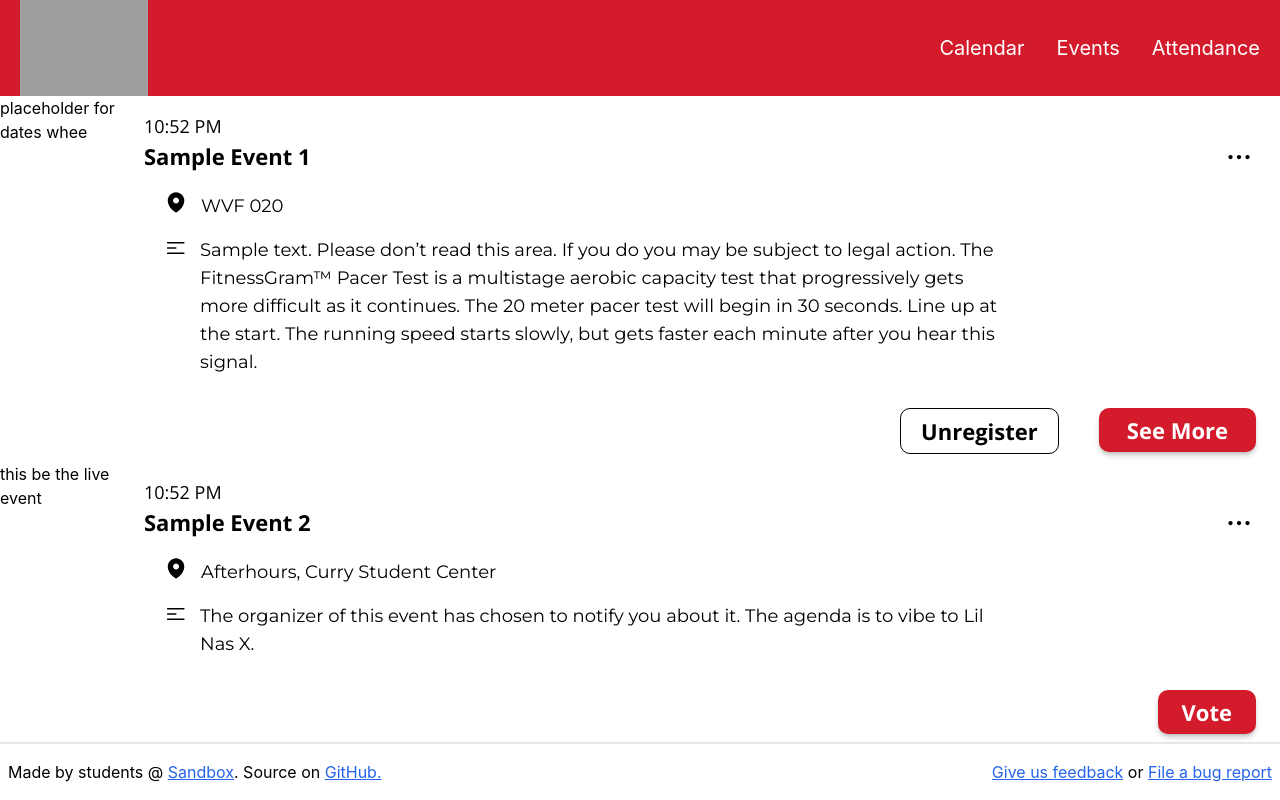
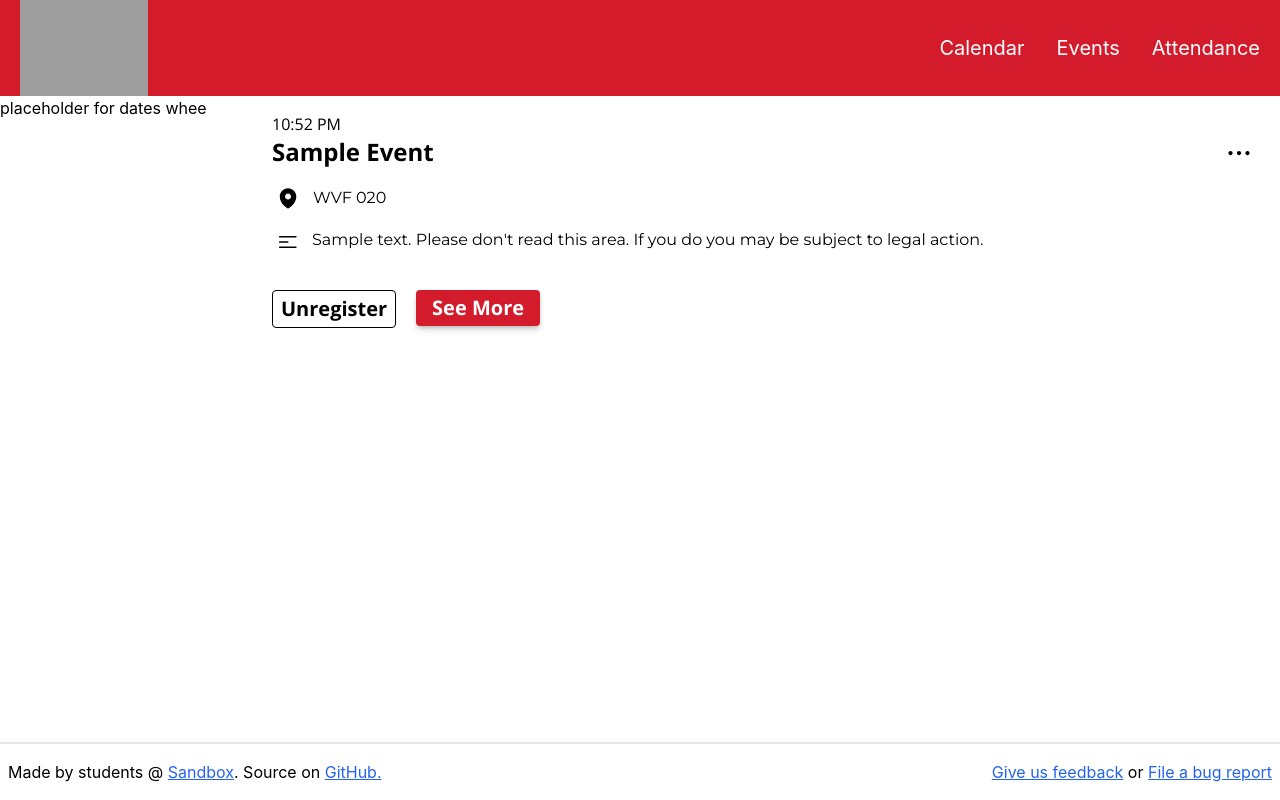
Before and after one commit to sandboxnu/sga-tooling, a React (Create React App) app: page /events in a window 1280 px wide. Built offline with nearby package versions, Linux system fonts and the light colour scheme; grey boxes are pictures that could not be loaded.

Commit message:
revert desktop changes

```diff
--- a/src/App.tsx
+++ b/src/App.tsx
@@ -8,30 +8,18 @@ import EventCard from "./components/EventCard";
 function App() {
   return (
     <>
-      <div className="flex min-h-screen flex-col justify-start">
       <Menu />
       <div className="flex flex-row">
-          <div className="w-1/5 md:w-[10%]">placeholder for dates whee</div>
+        <div className="w-1/5">placeholder for dates whee</div>
         <EventCard
           startTime={new Date()}
-            name="Sample Event 1"
+          name="Sample Event"
           location="WVF 020"
-            description="Sample text. Please don’t read this area. If you do you may be subject to legal action. The FitnessGram™ Pacer Test is a multistage aerobic capacity test that progressively gets more difficult as it continues. The 20 meter pacer test will begin in 30 seconds. Line up at the start. The running speed starts slowly, but gets faster each minute after you hear this signal."
+          description="Sample text. Please don't read this area. If you do you may be subject to legal action."
           live={false}
         />
       </div>
-        <div className="flex flex-row">
-          <div className="w-1/5 md:w-[10%]">this be the live event</div>
-          <EventCard
-            startTime={new Date()}
-            name="Sample Event 2"
-            location="Afterhours, Curry Student Center"
-            description="The organizer of this event has chosen to notify you about it. The agenda is to vibe to Lil Nas X."
-            live={true}
-          />
-        </div>
       <Footer />
-      </div>
     </>
   );
 }
--- a/src/components/EventCard.tsx
+++ b/src/components/EventCard.tsx
@@ -40,12 +40,12 @@ const EventCard = ({
 
   return (
     <>
-      <div className="pl-4 pt-4 pr-6 w-4/5 md:w-[90%]">
-        <span className="font-sans md:text-lg">
+      <div className="pl-4 pt-4 pr-6 w-4/5">
+        <span className="font-sans">
           {startTimeString + (endTime ? " to " + endTimeString : "")}
         </span>
         <div className="flex flex-row justify-between items-start mb-4">
-          <div className="not-italic font-bold text-2xl leading-8 font-sans break-words w-4/5 md:pr-64 md:text-[22px]">
+          <div className="not-italic font-bold text-2xl leading-8 font-sans break-words w-4/5">
             {name}
           </div>
           <img
@@ -54,30 +54,28 @@ const EventCard = ({
             aria-label="Open Event Card details"
           />
         </div>
-        <div className="flex flex-row items-start mb-4 md:ml-4">
+        <div className="flex flex-row items-start mb-4">
           <img src={PinSVG} alt="Pin svg" className="p-1 pt-0" />
-          <span className="text-body-mobile pl-2 pr-8 pt-0.5 font-montserrat break-words w-full md:pr-64 md:text-lg">
+          <span className="text-body-mobile pl-2 pr-12 pt-0.5 font-montserrat break-words w-full">
             {location}
           </span>
         </div>
-        <div className="flex flex-row items-start mb-6 md:ml-4">
+        <div className="flex flex-row items-start mb-6">
           <img src={TextIconSVG} alt="TextIcon svg" className="p-1 pt-0" />
-          <p className="text-body-mobile pl-2 pr-8 font-montserrat break-words w-full md:pr-64 md:text-lg">
+          <p className="text-body-mobile pl-2 pr-12 font-montserrat break-words w-full">
             {description}
           </p>
         </div>
 
-        <div className="flex flex-row flex-wrap justify-end">
+        <div className="flex flex-row flex-wrap">
           {live ? (
-            <button className="button-base-red px-4 my-2 md:px-6">Vote</button>
+            <button className="button-base-red px-4 my-2">Vote</button>
           ) : (
             <>
-              <button className="button-base-white px-2 my-2 mr-5 md:mr-10 md:px-5">
+              <button className="button-base-white px-2 my-2 mr-5">
                 Unregister
               </button>
-              <button className="button-base-red px-4 my-2 md:px-7">
-                See More
-              </button>
+              <button className="button-base-red px-4 my-2">See More</button>
             </>
           )}
         </div>
--- a/src/components/Footer.tsx
+++ b/src/components/Footer.tsx
@@ -1,15 +1,14 @@
 import React from "react";
 import { ReactElement } from "react";
-import ".././styles.css";
+import '.././styles.css';
 
 // Footer with source code and project information that goes at the bottom of each page
 const Footer = (): ReactElement => {
   return (
-    <div className="w-full px-2 py-4 mt-4 flex flex-row justify-between border-t-2 bottom-0 mt-auto">
+    <div className="w-full px-2 py-4 mt-4 flex flex-row justify-between border-t-2 absolute bottom-0">
       <div>
         Made by students @{" "}
-        <a
-          className="link"
+        <a className="link"
           onClick={() => {
             window.open("https://sandboxnu.com");
           }}
@@ -17,8 +16,7 @@ const Footer = (): ReactElement => {
           Sandbox
         </a>
         . Source on{" "}
-        <a
-          className="link"
+        <a className="link"
           onClick={() => {
             window.open("https://github.com/sandboxnu/sga-tooling");
           }}
@@ -28,8 +26,7 @@ const Footer = (): ReactElement => {
       </div>
 
       <div>
-        <a
-          className="link"
+        <a className="link"
           onClick={() => {
             window.open(
               "https://github.com/sandboxnu/office-hours/discussions"
@@ -39,8 +36,7 @@ const Footer = (): ReactElement => {
           Give us feedback
         </a>
         <span> or </span>
-        <a
-          className="link"
+        <a className="link"
           onClick={() => {
             window.open("https://github.com/sandboxnu/office-hours/issues");
           }}
--- a/src/styles.css
+++ b/src/styles.css
@@ -14,7 +14,7 @@
     }
 
     .button-base {
-        @apply flex flex-row justify-center items-center rounded h-fit not-italic font-bold text-xl font-sans py-1 md:text-[22px] md:rounded-[10px] md:py-2;
+        @apply flex flex-row justify-center items-center rounded h-fit not-italic font-bold text-xl font-sans py-1;
     }
 
     .button-base-red {
```
Lines whose indentation alone changed are shown as unchanged.
